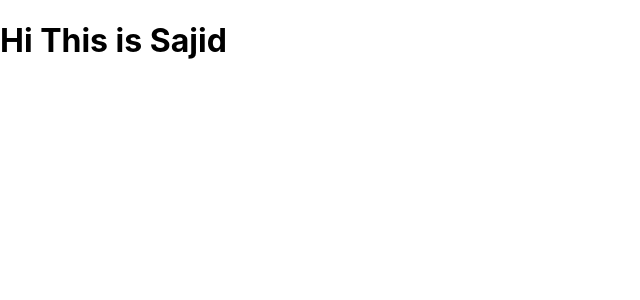
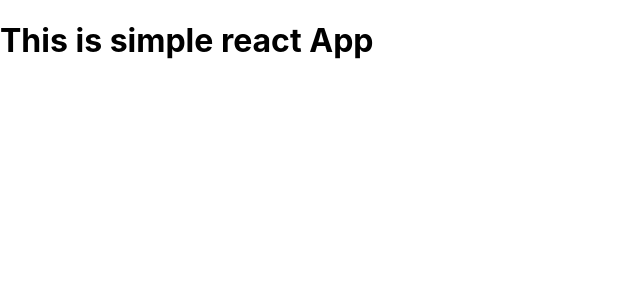
Before and after one commit to sajid-munawar/React-Context-api, a React (Create React App) app: page / in a window 1280 px wide. Shown: the top 300 px of the page, without its empty margins (0-640 px from the left). Built offline with nearby package versions, Linux system fonts and the light colour scheme.

Commit message:
updated with app.js

```diff
--- /dev/null
+++ b/src/App.js
@@ -0,0 +1,23 @@
+import React from 'react'; //, { useState }
+// import Parent from "./Parent.js"
+import './App.css';
+// import CounterContext from "./CounterContext"
+// import Another from "./Another"
+
+function App() {
+  // let countState=useState(10) // c[count , set]
+  return (
+    // <CounterContext.Provider value={countState}>
+      <div >
+        <h1>
+        This is simple react App
+        </h1>
+        {/* <Another/> */}
+
+        {/* <Parent /> */}
+      </div>
+    // </CounterContext.Provider>
+  );
+}
+
+export default App;
--- a/src/index.js
+++ b/src/index.js
@@ -1,12 +1,12 @@
 import React from 'react';
 import ReactDOM from 'react-dom';
 import './index.css';
-// import App from './App';
+import App from './App';
 import * as serviceWorker from './serviceWorker';
 
 ReactDOM.render(
   <React.StrictMode>
-    <h1>Hi This is Sajid</h1>
+    <App />
   </React.StrictMode>,
   document.getElementById('root')
 );
```
